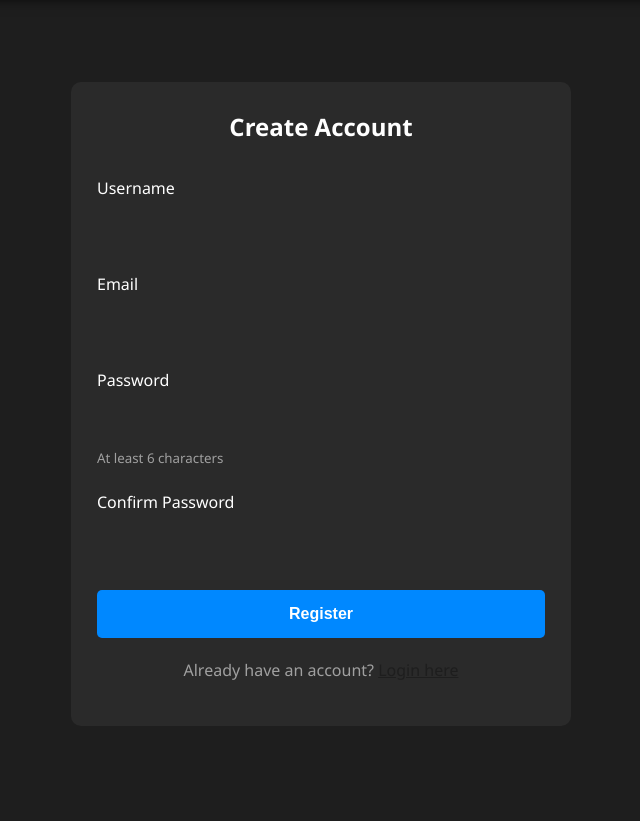
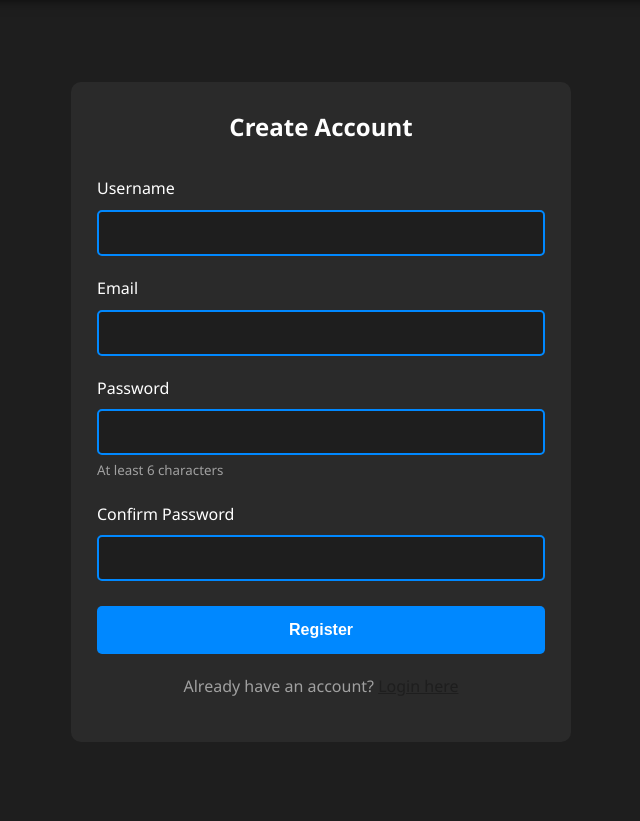
Before and after one commit to daizrazan1/Incubator, a PHP site: page /register.php in a window 1280 px wide. Shown: the part 71-892 px from the top of the page, without its empty margins (319-959 px from the left). Run offline with PHP 8.4, Linux system fonts and the light colour scheme.

Commit message:
Assistant checkpoint: Add borders to inputs & fix Add to Build
Assistant generated file changes:
- assets/css/style.css: Add borders to all input elements
- parts.php: Fix Add to Build with proper build_id handling, Fix button onclick to handle empty build_id
- register.php: Ensure input fields use proper styling, Update email input styling, Update password input styling, Update confirm password input styling
- login.php: Update username input styling, Update password input styling in login

---

User prompt:

i have a problme in like register and login where the place to type somethign is clear, please add a outline box to places where you need to type and also on build.php when i click choose and part and i go to the parts for that part like cpu or gpu , when i try to click add to build on the part, it dioesnt do anything, and alsos everyhting is clear and has no outline box  evenm the filtering options.

Replit-Commit-Author: Assistant
Replit-Commit-Session-Id: 27c0203b-45f4-44c4-9d1c-8b48b71e1e5e
Replit-Commit-Event-Id: eb6e3807-d98f-4272-9ee1-73ef42cf842d

```diff
--- a/assets/css/style.css
+++ b/assets/css/style.css
@@ -281,6 +281,31 @@ body {
     border-color: var(--accent);
 }
 
+/* Global input styling */
+input[type="text"],
+input[type="email"],
+input[type="password"],
+input[type="number"],
+textarea,
+select {
+    border: 2px solid var(--accent) !important;
+    background: var(--primary) !important;
+    color: var(--text) !important;
+    padding: 0.75rem !important;
+    border-radius: 5px !important;
+}
+
+input[type="text"]:focus,
+input[type="email"]:focus,
+input[type="password"]:focus,
+input[type="number"]:focus,
+textarea:focus,
+select:focus {
+    outline: none !important;
+    border-color: var(--highlight) !important;
+    box-shadow: 0 0 0 3px rgba(59, 255, 127, 0.1) !important;
+}
+
 .build-section {
     background: var(--secondary);
     border-radius: 10px;
--- a/login.php
+++ b/login.php
@@ -71,7 +71,7 @@ include 'includes/header.php';
                         value="<?php echo htmlspecialchars($_POST['username'] ?? ''); ?>"
                         required
                         autofocus
-                        style="width: 100%; padding: 12px; border: 1px solid var(--border); border-radius: 8px; background: var(--card-bg); color: var(--text); font-size: 1rem;"
+                        style="width: 100%; font-size: 1rem;"
                     >
                 </div>
 
@@ -82,7 +82,7 @@ include 'includes/header.php';
                         id="password"
                         name="password"
                         required
-                        style="width: 100%; padding: 12px; border: 1px solid var(--border); border-radius: 8px; background: var(--card-bg); color: var(--text); font-size: 1rem;"
+                        style="width: 100%; font-size: 1rem;"
                     >
                 </div>
 
--- a/register.php
+++ b/register.php
@@ -81,7 +81,7 @@ include 'includes/header.php';
                         name="username"
                         value="<?php echo htmlspecialchars($_POST['username'] ?? ''); ?>"
                         required
-                        style="width: 100%; padding: 12px; border: 1px solid var(--border); border-radius: 8px; background: var(--card-bg); color: var(--text); font-size: 1rem;"
+                        style="width: 100%; font-size: 1rem;"
                     >
                 </div>
 
@@ -93,7 +93,7 @@ include 'includes/header.php';
                         name="email"
                         value="<?php echo htmlspecialchars($_POST['email'] ?? ''); ?>"
                         required
-                        style="width: 100%; padding: 12px; border: 1px solid var(--border); border-radius: 8px; background: var(--card-bg); color: var(--text); font-size: 1rem;"
+                        style="width: 100%; font-size: 1rem;"
                     >
                 </div>
 
@@ -104,7 +104,7 @@ include 'includes/header.php';
                         id="password"
                         name="password"
                         required
-                        style="width: 100%; padding: 12px; border: 1px solid var(--border); border-radius: 8px; background: var(--card-bg); color: var(--text); font-size: 1rem;"
+                        style="width: 100%; font-size: 1rem;"
                     >
                     <small style="color: var(--text-secondary); display: block; margin-top: 5px;">At least 6 characters</small>
                 </div>
@@ -116,7 +116,7 @@ include 'includes/header.php';
                         id="confirm_password"
                         name="confirm_password"
                         required
-                        style="width: 100%; padding: 12px; border: 1px solid var(--border); border-radius: 8px; background: var(--card-bg); color: var(--text); font-size: 1rem;"
+                        style="width: 100%; font-size: 1rem;"
                     >
                 </div>
 
```
Also changed, not shown: parts.php (+8 -8 lines).
